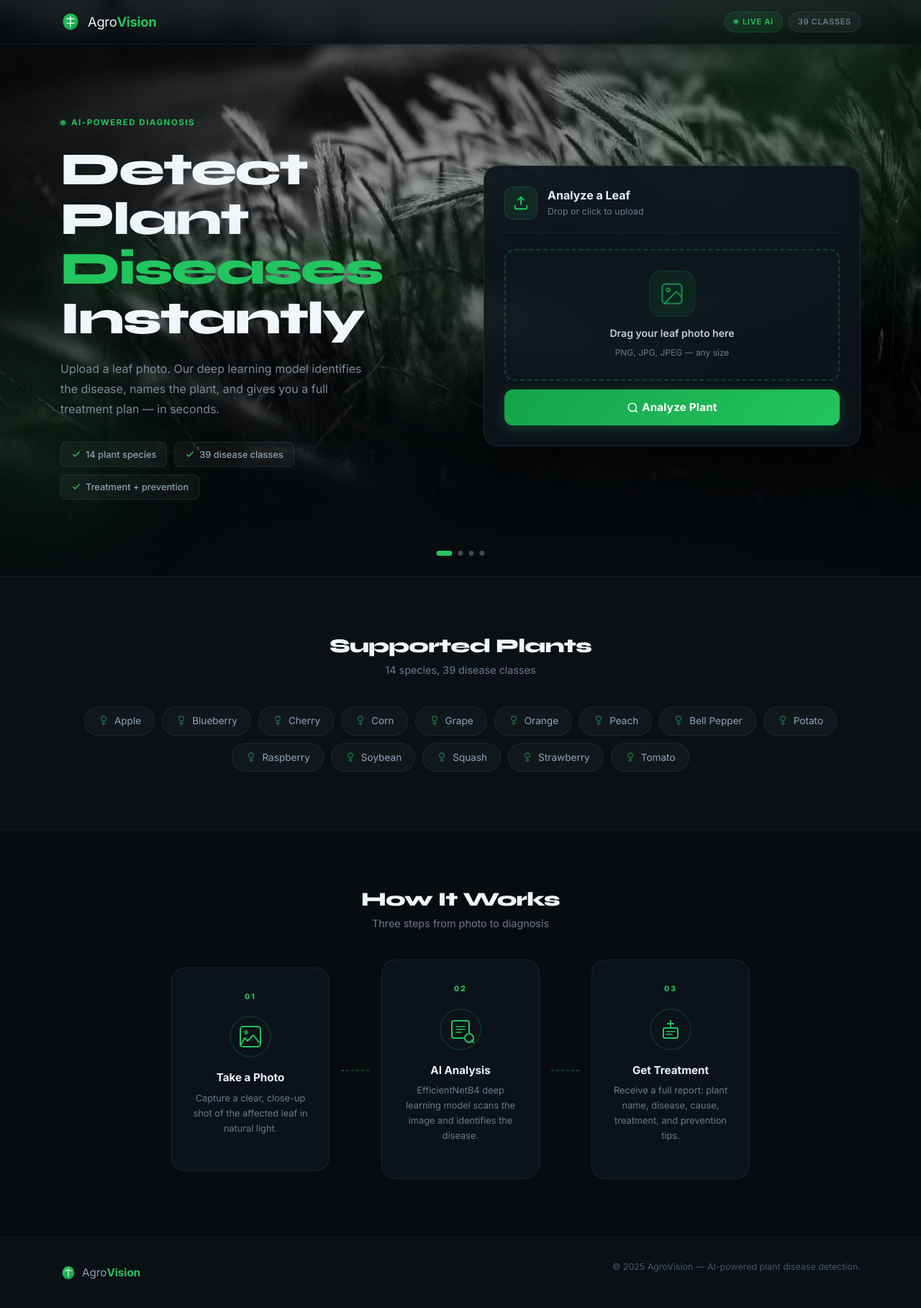
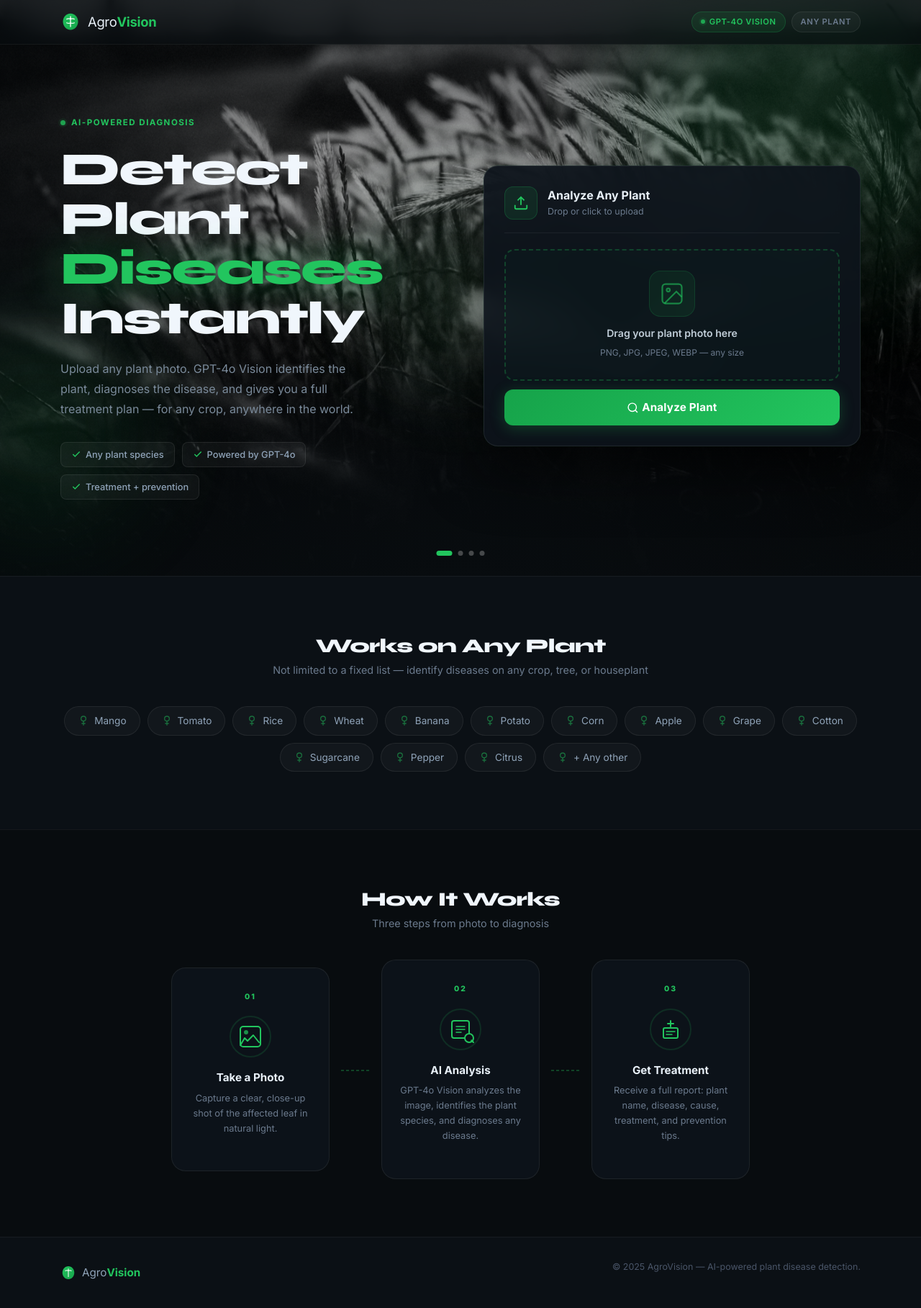
Before and after one commit to PirateKingLuffie/plant-disease-recognition, a Flask app: page / in a window 1280 px wide. Shown: the whole page at 72% size. Run offline with Flask 3, Linux system fonts and the light colour scheme; some libraries are stand-ins or nearby versions.

Commit message:
Switch to GPT-4o Vision — supports any plant, any disease worldwide

````diff
--- a/app.py
+++ b/app.py
@@ -1,52 +1,134 @@
 import os
 import uuid
 import json
-import numpy as np
-import tflite_runtime.interpreter as tflite
+import base64
 from PIL import Image
 from flask import Flask, render_template, request, redirect, send_from_directory
+from openai import OpenAI
 
 app = Flask(__name__)
 
-ALLOWED_EXTENSIONS = {'png', 'jpg', 'jpeg'}
+ALLOWED_EXTENSIONS = {'png', 'jpg', 'jpeg', 'webp'}
 UPLOAD_FOLDER = os.path.join(os.path.dirname(__file__), 'uploadimages')
 os.makedirs(UPLOAD_FOLDER, exist_ok=True)
 
-_interpreter = None
+client = OpenAI(api_key=os.environ.get('OPENAI_API_KEY'))
 
-def get_interpreter():
-    global _interpreter
-    if _interpreter is None:
-        model_path = os.path.join(os.path.dirname(__file__), 'models', 'plant_disease_model.tflite')
-        _interpreter = tflite.Interpreter(model_path=model_path)
-        _interpreter.allocate_tensors()
-    return _interpreter
+SYSTEM_PROMPT = """You are an expert plant pathologist and botanist with deep knowledge of plant diseases worldwide.
+When given an image of a plant, leaf, fruit, stem, or any plant part, analyze it and respond ONLY with a valid JSON object.
 
-with open(os.path.join(os.path.dirname(__file__), 'plant_disease.json'), 'r') as f:
-    plant_disease = json.load(f)
+If the image clearly shows a plant or plant part, return:
+{
+  "display_name": "Short disease name or 'Healthy' (e.g. 'Mango Anthracnose', 'Healthy Tomato')",
+  "plant": "Common plant name (e.g. 'Mango', 'Tomato', 'Rice')",
+  "type": "One of: Fungal Disease | Bacterial Disease | Viral Disease | Pest Damage | Nutrient Deficiency | Healthy | Other",
+  "severity": "One of: Low | Moderate | High | Critical | None",
+  "affected_parts": "Comma-separated list (e.g. 'Leaves, Fruit') or 'None' if healthy",
+  "symptoms": "2-3 sentences describing visible symptoms",
+  "cause": "1-2 sentences on what causes this disease/condition",
+  "cure": "2-3 sentences on treatment steps",
+  "prevention": "2-3 sentences on how to prevent it",
+  "season": "When it typically occurs (e.g. 'Monsoon Season', 'Year-round') or 'N/A' if healthy",
+  "confidence": <integer 0-100 representing your confidence>
+}
+
+If the image does NOT show a plant at all (e.g. it's a person, car, food, random object), return:
+{
+  "display_name": "Not a Plant",
+  "plant": "Unknown",
+  "type": "Detection Error",
+  "severity": "None",
+  "affected_parts": "N/A",
+  "symptoms": "The uploaded image does not appear to contain a plant or plant part.",
+  "cause": "N/A",
+  "cure": "Please upload a clear photo of a plant, leaf, fruit, or crop.",
+  "prevention": "N/A",
+  "season": "N/A",
+  "confidence": 0
+}
+
+Return ONLY the JSON. No markdown, no explanation, no code blocks."""
 
 
 def allowed_file(filename):
     return '.' in filename and filename.rsplit('.', 1)[1].lower() in ALLOWED_EXTENSIONS
 
 
-def model_predict(image_path):
-    img = Image.open(image_path).convert('RGB').resize((160, 160))
-    # Normalize pixel values to [0, 1] — critical for model accuracy
-    img_array = np.array(img, dtype=np.float32) / 255.0
-    img_array = img_array[np.newaxis, ...]
+def encode_image(image_path):
+    """Encode image to base64, resize if too large to save API costs."""
+    img = Image.open(image_path).convert('RGB')
+    # Resize to max 1024px on longest side
+    max_size = 1024
+    w, h = img.size
+    if max(w, h) > max_size:
+        ratio = max_size / max(w, h)
+        img = img.resize((int(w * ratio), int(h * ratio)), Image.LANCZOS)
+        img.save(image_path, quality=85)
 
-    interpreter = get_interpreter()
-    input_details = interpreter.get_input_details()
-    output_details = interpreter.get_output_details()
+    with open(image_path, 'rb') as f:
+        return base64.b64encode(f.read()).decode('utf-8')
 
-    interpreter.set_tensor(input_details[0]['index'], img_array)
-    interpreter.invoke()
-    prediction = interpreter.get_tensor(output_details[0]['index'])
-    predicted_index = int(prediction.argmax())
-    confidence = float(prediction[0][predicted_index]) * 100
-    result = dict(plant_disease[predicted_index])
-    result['confidence'] = round(confidence, 1)
+
+def gpt_predict(image_path):
+    """Send image to GPT-4o Vision and parse the JSON response."""
+    ext = image_path.rsplit('.', 1)[-1].lower()
+    mime = 'image/jpeg' if ext in ('jpg', 'jpeg') else f'image/{ext}'
+
+    b64 = encode_image(image_path)
+
+    response = client.chat.completions.create(
+        model='gpt-4o',
+        messages=[
+            {'role': 'system', 'content': SYSTEM_PROMPT},
+            {
+                'role': 'user',
+                'content': [
+                    {
+                        'type': 'image_url',
+                        'image_url': {
+                            'url': f'data:{mime};base64,{b64}',
+                            'detail': 'high'
+                        }
+                    },
+                    {
+                        'type': 'text',
+                        'text': 'Analyze this plant image and return the JSON diagnosis.'
+                    }
+                ]
+            }
+        ],
+        max_tokens=800,
+        temperature=0.2,
+    )
+
+    raw = response.choices[0].message.content.strip()
+
+    # Strip markdown code fences if GPT wraps in them anyway
+    if raw.startswith('```'):
+        raw = raw.split('```')[1]
+        if raw.startswith('json'):
+            raw = raw[4:]
+        raw = raw.strip()
+
+    result = json.loads(raw)
+
+    # Ensure all expected keys exist with fallbacks
+    defaults = {
+        'display_name': 'Unknown',
+        'plant': 'Unknown',
+        'type': 'Unknown',
+        'severity': 'N/A',
+        'affected_parts': 'N/A',
+        'symptoms': 'N/A',
+        'cause': 'N/A',
+        'cure': 'N/A',
+        'prevention': 'N/A',
+        'season': 'N/A',
+        'confidence': 0,
+    }
+    for k, v in defaults.items():
+        result.setdefault(k, v)
+
     return result
 
 
@@ -67,7 +149,7 @@
 
     image = request.files.get('img')
     if not image or not allowed_file(image.filename):
-        return render_template('home.html', error='Please upload a valid image (png, jpg, jpeg).')
+        return render_template('home.html', error='Please upload a valid image (png, jpg, jpeg, webp).')
 
     ext = image.filename.rsplit('.', 1)[1].lower()
     temp_filename = f"upload_{uuid.uuid4().hex}.{ext}"
@@ -75,11 +157,17 @@
     image.save(temp_path)
 
     try:
-        prediction = model_predict(temp_path)
+        prediction = gpt_predict(temp_path)
         image_url = f'/uploadimages/{temp_filename}'
+    except json.JSONDecodeError:
+        os.remove(temp_path)
+        return render_template('home.html', error='AI returned an unexpected response. Please try again.')
     except Exception as e:
         os.remove(temp_path)
-        return render_template('home.html', error=f'Error processing image: {str(e)}')
+        err = str(e)
+        if 'api_key' in err.lower() or 'authentication' in err.lower():
+            return render_template('home.html', error='OpenAI API key not configured. Please contact the site admin.')
+        return render_template('home.html', error=f'Analysis failed: {err}')
 
     return render_template('home.html', result=True, imagepath=image_url, prediction=prediction)
 
--- a/requirements.txt
+++ b/requirements.txt
@@ -1,5 +1,4 @@
 flask==3.1.0
-numpy==1.26.4
-tflite-runtime==2.14.0
+openai==1.51.0
 Pillow==10.4.0
 gunicorn==23.0.0
--- a/templates/home.html
+++ b/templates/home.html
@@ -26,9 +26,9 @@
         <div class="nav-right">
             <div class="nav-pill">
                 <span class="live-dot"></span>
-                Live AI
+                GPT-4o Vision
             </div>
-            <div class="nav-pill nav-pill-dim">39 Classes</div>
+            <div class="nav-pill nav-pill-dim">Any Plant</div>
         </div>
     </div>
 </nav>
@@ -61,17 +61,17 @@
                 <span class="hero-h1-light"> Instantly</span>
             </h1>
             <p class="hero-desc">
-                Upload a leaf photo. Our deep learning model identifies the disease,
-                names the plant, and gives you a full treatment plan — in seconds.
+                Upload any plant photo. GPT-4o Vision identifies the plant, diagnoses the disease,
+                and gives you a full treatment plan — for any crop, anywhere in the world.
             </p>
             <div class="hero-chips">
                 <div class="chip">
                     <svg width="14" height="14" viewBox="0 0 24 24" fill="none" stroke="currentColor" stroke-width="2.5"><polyline points="20 6 9 17 4 12"/></svg>
-                    14 plant species
+                    Any plant species
                 </div>
                 <div class="chip">
                     <svg width="14" height="14" viewBox="0 0 24 24" fill="none" stroke="currentColor" stroke-width="2.5"><polyline points="20 6 9 17 4 12"/></svg>
-                    39 disease classes
+                    Powered by GPT-4o
                 </div>
                 <div class="chip">
                     <svg width="14" height="14" viewBox="0 0 24 24" fill="none" stroke="currentColor" stroke-width="2.5"><polyline points="20 6 9 17 4 12"/></svg>
@@ -90,7 +90,7 @@
                         </svg>
                     </div>
                     <div>
-                        <div class="uc-title">Analyze a Leaf</div>
+                        <div class="uc-title">Analyze Any Plant</div>
                         <div class="uc-sub">Drop or click to upload</div>
                     </div>
                 </div>
@@ -112,8 +112,8 @@
                                     <polyline points="21 15 16 10 5 21"/>
                                 </svg>
                             </div>
-                            <p class="dz-text">Drag your leaf photo here</p>
-                            <p class="dz-sub">PNG, JPG, JPEG — any size</p>
+                            <p class="dz-text">Drag your plant photo here</p>
+                            <p class="dz-sub">PNG, JPG, JPEG, WEBP — any size</p>
                         </div>
                         <img id="imgPreview" class="dz-preview hidden" alt="Preview"/>
                         <input type="file" accept="image/png,image/jpeg" name="img" id="fileInput" required class="dz-file-input">
@@ -280,66 +280,24 @@
 <section class="plants-sec">
     <div class="container">
         <div class="sec-head">
-            <h2 class="sec-title">Supported Plants</h2>
-            <p class="sec-sub">14 species, 39 disease classes</p>
+            <h2 class="sec-title">Works on Any Plant</h2>
+            <p class="sec-sub">Not limited to a fixed list — identify diseases on any crop, tree, or houseplant</p>
         </div>
         <div class="plants-row">
-            <div class="plant-tag">
-                <svg width="16" height="16" viewBox="0 0 24 24" fill="none" stroke="currentColor" stroke-width="2"><circle cx="12" cy="8" r="5"/><path d="M12 13v9M8 18h8"/></svg>
-                Apple
-            </div>
-            <div class="plant-tag">
-                <svg width="16" height="16" viewBox="0 0 24 24" fill="none" stroke="currentColor" stroke-width="2"><circle cx="12" cy="8" r="5"/><path d="M12 13v9M8 18h8"/></svg>
-                Blueberry
-            </div>
-            <div class="plant-tag">
-                <svg width="16" height="16" viewBox="0 0 24 24" fill="none" stroke="currentColor" stroke-width="2"><circle cx="12" cy="8" r="5"/><path d="M12 13v9M8 18h8"/></svg>
-                Cherry
-            </div>
-            <div class="plant-tag">
-                <svg width="16" height="16" viewBox="0 0 24 24" fill="none" stroke="currentColor" stroke-width="2"><circle cx="12" cy="8" r="5"/><path d="M12 13v9M8 18h8"/></svg>
-                Corn
-            </div>
-            <div class="plant-tag">
-                <svg width="16" height="16" viewBox="0 0 24 24" fill="none" stroke="currentColor" stroke-width="2"><circle cx="12" cy="8" r="5"/><path d="M12 13v9M8 18h8"/></svg>
-                Grape
-            </div>
-            <div class="plant-tag">
-                <svg width="16" height="16" viewBox="0 0 24 24" fill="none" stroke="currentColor" stroke-width="2"><circle cx="12" cy="8" r="5"/><path d="M12 13v9M8 18h8"/></svg>
-                Orange
-            </div>
-            <div class="plant-tag">
-                <svg width="16" height="16" viewBox="0 0 24 24" fill="none" stroke="currentColor" stroke-width="2"><circle cx="12" cy="8" r="5"/><path d="M12 13v9M8 18h8"/></svg>
-                Peach
-            </div>
-            <div class="plant-tag">
-                <svg width="16" height="16" viewBox="0 0 24 24" fill="none" stroke="currentColor" stroke-width="2"><circle cx="12" cy="8" r="5"/><path d="M12 13v9M8 18h8"/></svg>
-                Bell Pepper
-            </div>
-            <div class="plant-tag">
-                <svg width="16" height="16" viewBox="0 0 24 24" fill="none" stroke="currentColor" stroke-width="2"><circle cx="12" cy="8" r="5"/><path d="M12 13v9M8 18h8"/></svg>
-                Potato
-            </div>
-            <div class="plant-tag">
-                <svg width="16" height="16" viewBox="0 0 24 24" fill="none" stroke="currentColor" stroke-width="2"><circle cx="12" cy="8" r="5"/><path d="M12 13v9M8 18h8"/></svg>
-                Raspberry
-            </div>
-            <div class="plant-tag">
-                <svg width="16" height="16" viewBox="0 0 24 24" fill="none" stroke="currentColor" stroke-width="2"><circle cx="12" cy="8" r="5"/><path d="M12 13v9M8 18h8"/></svg>
-                Soybean
-            </div>
-            <div class="plant-tag">
-                <svg width="16" height="16" viewBox="0 0 24 24" fill="none" stroke="currentColor" stroke-width="2"><circle cx="12" cy="8" r="5"/><path d="M12 13v9M8 18h8"/></svg>
-                Squash
-            </div>
-            <div class="plant-tag">
-                <svg width="16" height="16" viewBox="0 0 24 24" fill="none" stroke="currentColor" stroke-width="2"><circle cx="12" cy="8" r="5"/><path d="M12 13v9M8 18h8"/></svg>
-                Strawberry
-            </div>
-            <div class="plant-tag">
-                <svg width="16" height="16" viewBox="0 0 24 24" fill="none" stroke="currentColor" stroke-width="2"><circle cx="12" cy="8" r="5"/><path d="M12 13v9M8 18h8"/></svg>
-                Tomato
-            </div>
+            <div class="plant-tag"><svg width="16" height="16" viewBox="0 0 24 24" fill="none" stroke="currentColor" stroke-width="2"><circle cx="12" cy="8" r="5"/><path d="M12 13v9M8 18h8"/></svg>Mango</div>
+            <div class="plant-tag"><svg width="16" height="16" viewBox="0 0 24 24" fill="none" stroke="currentColor" stroke-width="2"><circle cx="12" cy="8" r="5"/><path d="M12 13v9M8 18h8"/></svg>Tomato</div>
+            <div class="plant-tag"><svg width="16" height="16" viewBox="0 0 24 24" fill="none" stroke="currentColor" stroke-width="2"><circle cx="12" cy="8" r="5"/><path d="M12 13v9M8 18h8"/></svg>Rice</div>
+            <div class="plant-tag"><svg width="16" height="16" viewBox="0 0 24 24" fill="none" stroke="currentColor" stroke-width="2"><circle cx="12" cy="8" r="5"/><path d="M12 13v9M8 18h8"/></svg>Wheat</div>
+            <div class="plant-tag"><svg width="16" height="16" viewBox="0 0 24 24" fill="none" stroke="currentColor" stroke-width="2"><circle cx="12" cy="8" r="5"/><path d="M12 13v9M8 18h8"/></svg>Banana</div>
+            <div class="plant-tag"><svg width="16" height="16" viewBox="0 0 24 24" fill="none" stroke="currentColor" stroke-width="2"><circle cx="12" cy="8" r="5"/><path d="M12 13v9M8 18h8"/></svg>Potato</div>
+            <div class="plant-tag"><svg width="16" height="16" viewBox="0 0 24 24" fill="none" stroke="currentColor" stroke-width="2"><circle cx="12" cy="8" r="5"/><path d="M12 13v9M8 18h8"/></svg>Corn</div>
+            <div class="plant-tag"><svg width="16" height="16" viewBox="0 0 24 24" fill="none" stroke="currentColor" stroke-width="2"><circle cx="12" cy="8" r="5"/><path d="M12 13v9M8 18h8"/></svg>Apple</div>
+            <div class="plant-tag"><svg width="16" height="16" viewBox="0 0 24 24" fill="none" stroke="currentColor" stroke-width="2"><circle cx="12" cy="8" r="5"/><path d="M12 13v9M8 18h8"/></svg>Grape</div>
+            <div class="plant-tag"><svg width="16" height="16" viewBox="0 0 24 24" fill="none" stroke="currentColor" stroke-width="2"><circle cx="12" cy="8" r="5"/><path d="M12 13v9M8 18h8"/></svg>Cotton</div>
+            <div class="plant-tag"><svg width="16" height="16" viewBox="0 0 24 24" fill="none" stroke="currentColor" stroke-width="2"><circle cx="12" cy="8" r="5"/><path d="M12 13v9M8 18h8"/></svg>Sugarcane</div>
+            <div class="plant-tag"><svg width="16" height="16" viewBox="0 0 24 24" fill="none" stroke="currentColor" stroke-width="2"><circle cx="12" cy="8" r="5"/><path d="M12 13v9M8 18h8"/></svg>Pepper</div>
+            <div class="plant-tag"><svg width="16" height="16" viewBox="0 0 24 24" fill="none" stroke="currentColor" stroke-width="2"><circle cx="12" cy="8" r="5"/><path d="M12 13v9M8 18h8"/></svg>Citrus</div>
+            <div class="plant-tag"><svg width="16" height="16" viewBox="0 0 24 24" fill="none" stroke="currentColor" stroke-width="2"><circle cx="12" cy="8" r="5"/><path d="M12 13v9M8 18h8"/></svg>+ Any other</div>
         </div>
     </div>
 </section>
@@ -382,7 +340,7 @@
                     </svg>
                 </div>
                 <h3 class="step-title">AI Analysis</h3>
-                <p class="step-desc">EfficientNetB4 deep learning model scans the image and identifies the disease.</p>
+                <p class="step-desc">GPT-4o Vision analyzes the image, identifies the plant species, and diagnoses any disease.</p>
             </div>
             <div class="step-connector">
                 <svg width="40" height="2" viewBox="0 0 40 2"><line x1="0" y1="1" x2="40" y2="1" stroke="rgba(34,197,94,0.3)" stroke-width="2" stroke-dasharray="4 3"/></svg>
````
